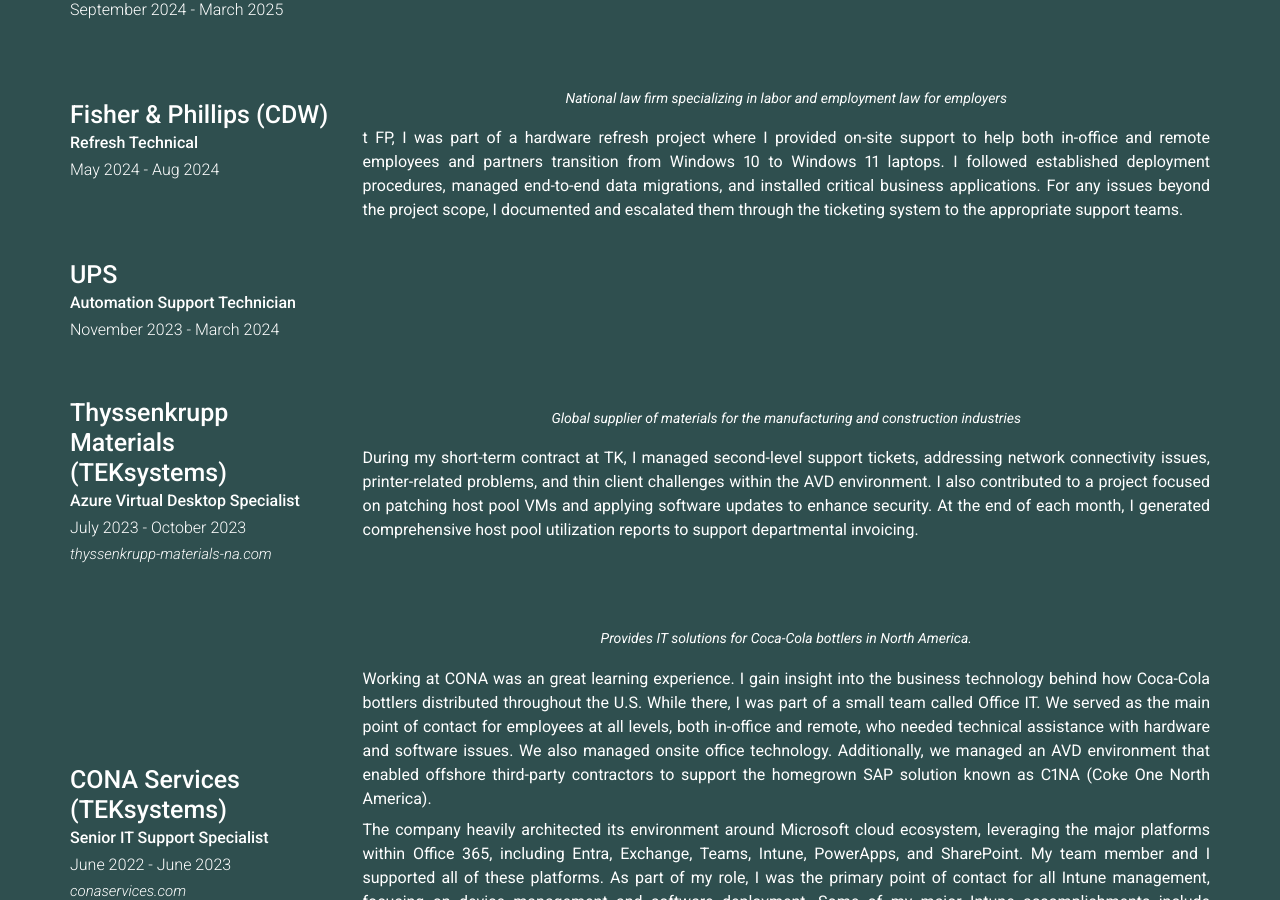
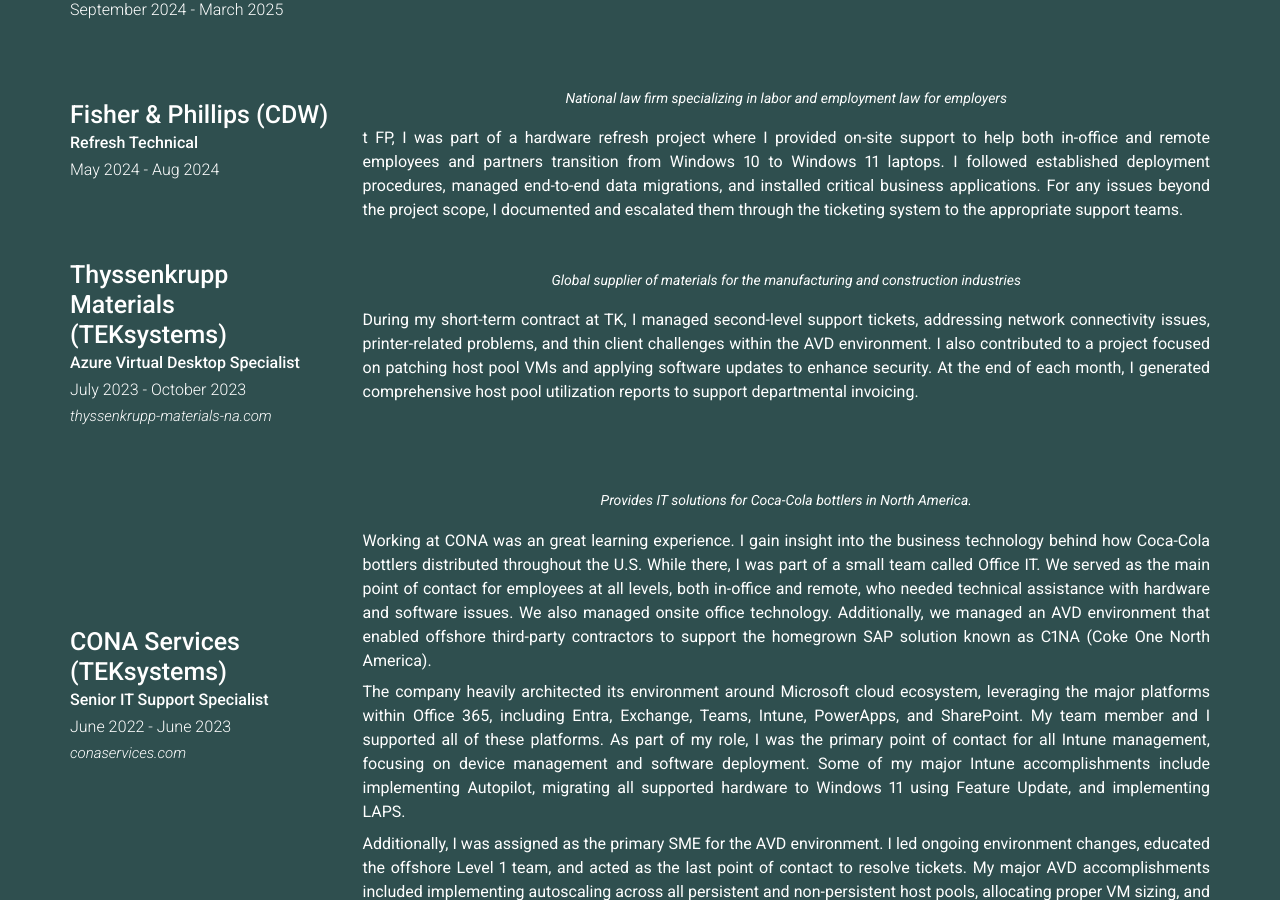
Before and after one commit to dane-gauthier/danegauthier.github.io, a Jekyll site: the page built from index.md, in a window 1280 px wide and 900 px high, scrolled down 947 px. Built offline with Jekyll 4.4.1, drawn with Linux system fonts in a browser that asks for light colours; nearby versions of some CDN libraries.

Commit message:
Update _config.yml

```diff
--- a/_config.yml
+++ b/_config.yml
@@ -71,15 +71,6 @@
           and remote employees and partners transition from Windows 10 to Windows 11 laptops. I followed established deployment
           procedures, managed end-to-end data migrations, and installed critical business applications. For any issues beyond the
           project scope, I documented and escalated them through the ticketing system to the appropriate support teams.
-      - layout: left
-        title: UPS
-        sub_title: Automation Support Technician
-        caption: November 2023 - March 2024
-        link:
-        quote: >
-
-        description: | # this will include new lines to allow paragraphs
-
       - layout: left
         title: Thyssenkrupp Materials (TEKsystems)
         sub_title: Azure Virtual Desktop Specialist
```
